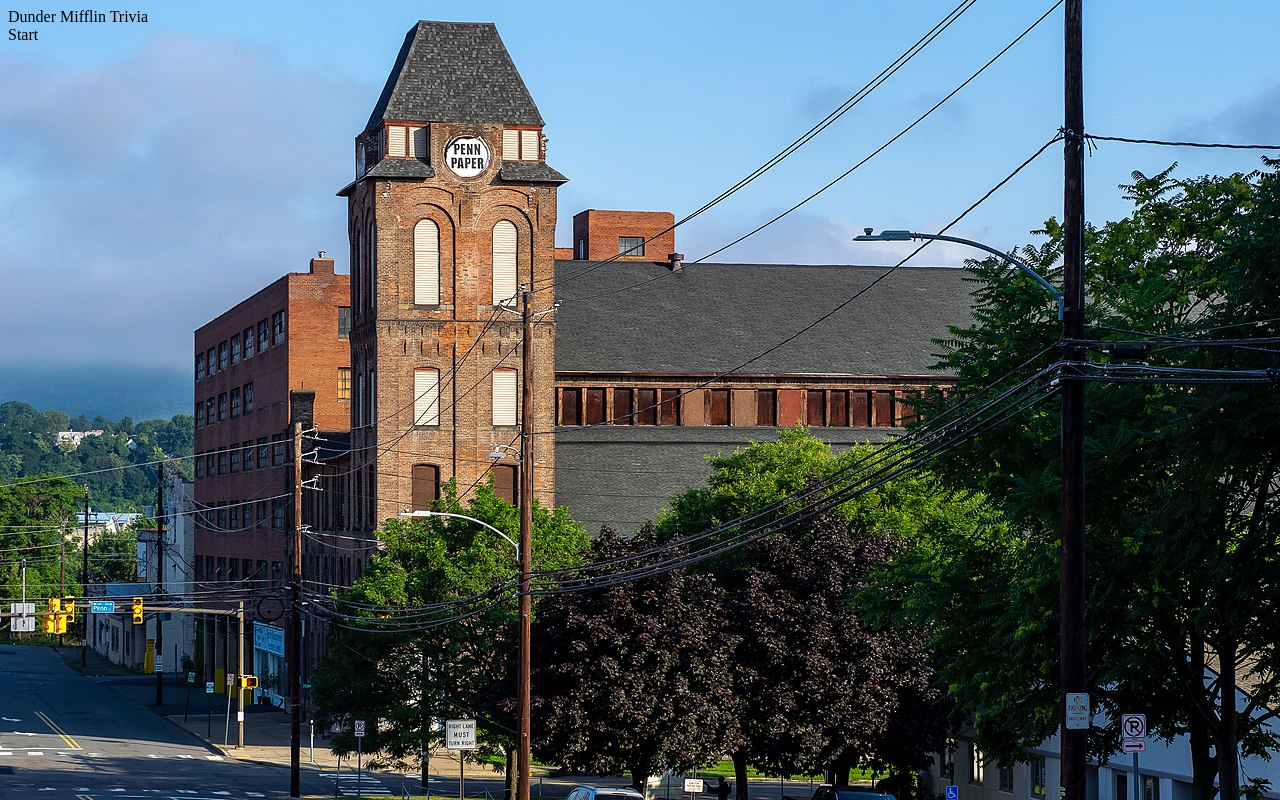
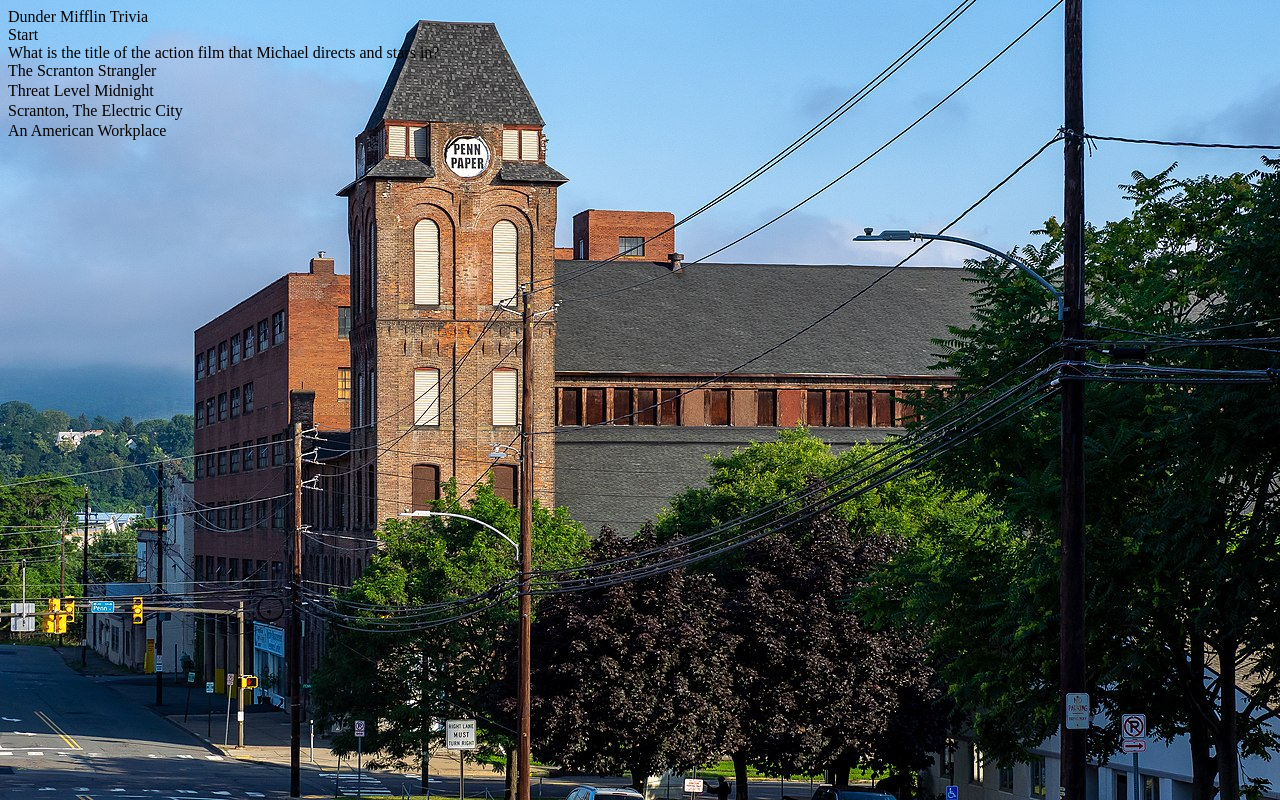
Before and after one commit to phil4lif/trivia-game, a plain HTML site: page index.html in a window 1280 px wide. Drawn offline with nearby package versions, Linux system fonts and the light colour scheme.

Commit message:
makes a question variable that will be incremented for each answered question and passed to the function to display the questions

```diff
--- a/assets/javascript/app.js
+++ b/assets/javascript/app.js
@@ -1,7 +1,7 @@
 //declare some variables for scorekeeping
 var correctCounter = 0;
 var wrongCounter = 0;
-
+var questionNumber = 2;
 
 
 
@@ -25,12 +25,12 @@ function decrement() {
         $("#wrongcounter").text(wrongCounter);
     }
 }
-function wrong(){
+function wrong() {
     wrongCounter++;
     $("#result").text("Incorrect")
     $("#wrongcounter").text(wrongCounter);
 }
-function correct(){
+function correct() {
     correctCounter++;
     $("#result").text("Correct!")
     $("#correctcounter").text(correctCounter);
@@ -50,19 +50,19 @@ var questions = [
         question: "What is the title of the action film that Michael directs and stars in?",
         correctAnswer: 1,
         answers: ["The Scranton Strangler", "Threat Level Midnight", "Scranton, The Electric City", "An American Workplace"]
-    },{
+    }, {
         question: "Who is Pam engaged too at the beginning of the series?",
         correctAnswer: 2,
         answers: ["Jim", "Darryl", "Roy", "Toby"]
-    },{
+    }, {
         question: "Besides Jan, who does Michael often write about in his diary?",
         correctAnswer: 1,
         answers: ["Pam", "Ryan", "Kelly", "Karen"]
-    },{
+    }, {
         question: "What does Dunder Mifflin sell?",
         correctAnswer: 2,
         answers: ["Mittens", "Mufflers", "Paper", "Muffins"],
-    },{
+    }, {
         question: "What is the name of the Award show/party that Michael hosts for his staff?",
         correctAnswer: 3,
         answers: ["The Toby Awards", "The Grannies", "The Oscars Martinez", "The Dundees"]
@@ -70,28 +70,29 @@ var questions = [
 ]
 
 //write a function to display the current question as well as the correct and incorrect answers
-function newQuestion(){
+function newQuestion(questionNumber) {
     timer = 30;
-    $("#questiondiv").text(questions[0].question);
-    $("#answer-one").text(questions[0].answers[0]);
-    $("#answer-two").text(questions[0].answers[1]);
-    $("#answer-three").text(questions[0].answers[2]);
-    $("#answer-four").text(questions[0].answers[3]);
+    $("#questiondiv").text(questions[questionNumber].question);
+    $("#answer-one").text(questions[questionNumber].answers[0]);
+    $("#answer-two").text(questions[questionNumber].answers[1]);
+    $("#answer-three").text(questions[questionNumber].answers[2]);
+    $("#answer-four").text(questions[questionNumber].answers[3]);
 
     // $(".answerdiv").text(questions[0].answers)
 }
 
 //write a click function for the answers
-$(".answerdiv").on("click", function (){
+$(".answerdiv").on("click", function () {
     //if the answer is correct the correct counter will go up
-var answer = $(this).attr("data")
-if (answer === questions.question[i].answers[correctAnswer]){
+    var answer = $(this).attr("data-answer")
+    if (answer === questions[0].answers[0]) {
         correctCounter++;
-    newQuestion();
+        questionNumber++
+        newQuestion(questionNumber);
     }
 });
 
 //if i is incorrect the wrongcounter will increase
 //writes functionality for the start button, to begin the game
 $("#startbutton").on("click", run);
-$("#startbutton").on("click", newQuestion);
+$("#startbutton").on("click", newQuestion(questionNumber));
--- a/index.html
+++ b/index.html
@@ -19,11 +19,11 @@
 <div id="result"></div>
 
 <div id="questiondiv"></div>
-<div id="answerdiv">
-<div id="answer-one" class="answerdiv"></div>
-<div id="answer-two" class="answerdiv"></div>
-<div id="answer-three" class="answerdiv"></div>
-<div id="answer-four" class="answerdiv"></div>
+<div id="answerholder">
+<div data-answer="ans-one" id="answer-one" class="answerdiv"></div>
+<div data-answer="ans-two" id="answer-two" class="answerdiv"></div>
+<div data-answer="ans-three" id="answer-three" class="answerdiv"></div>
+<div data-answer="ans-four" id="answer-four" class="answerdiv"></div>
 </div>
 <div id="wrongcounter"></div>
 <div id="correctcounter"></div>
```
Lines whose indentation alone changed are shown as unchanged.
